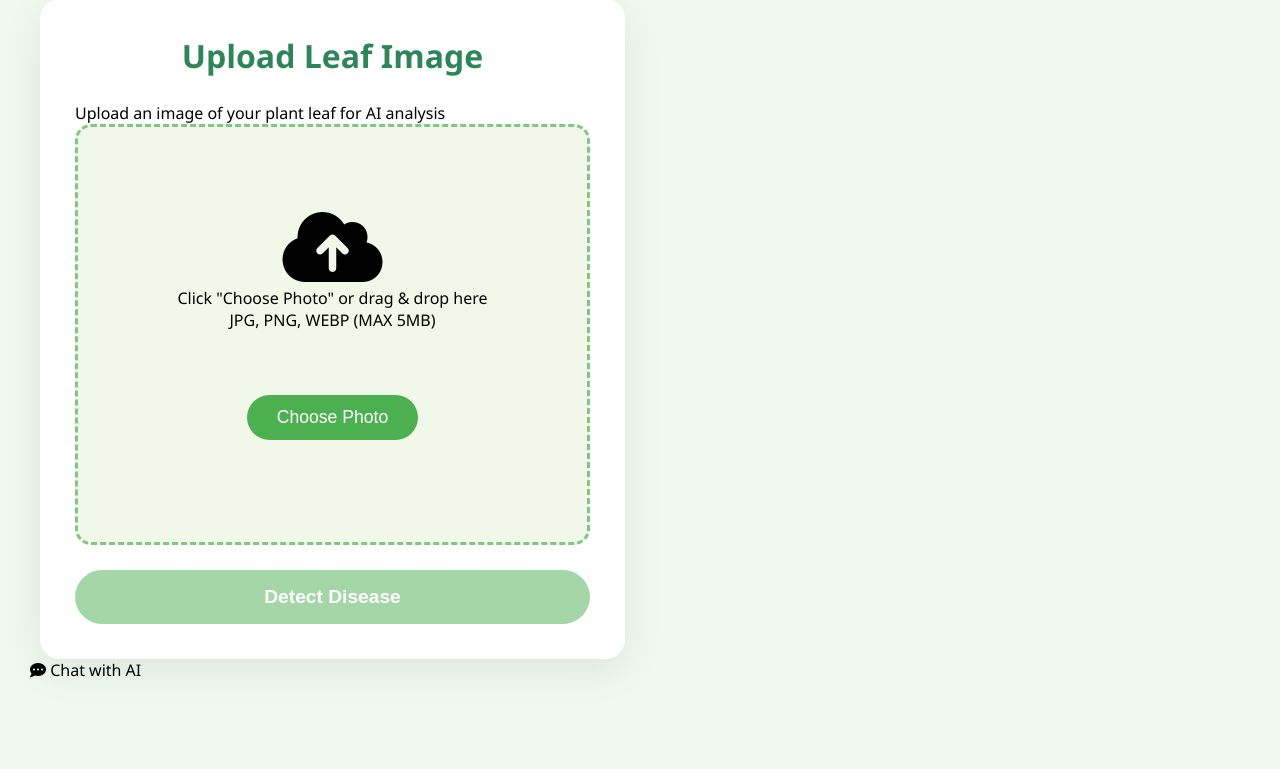
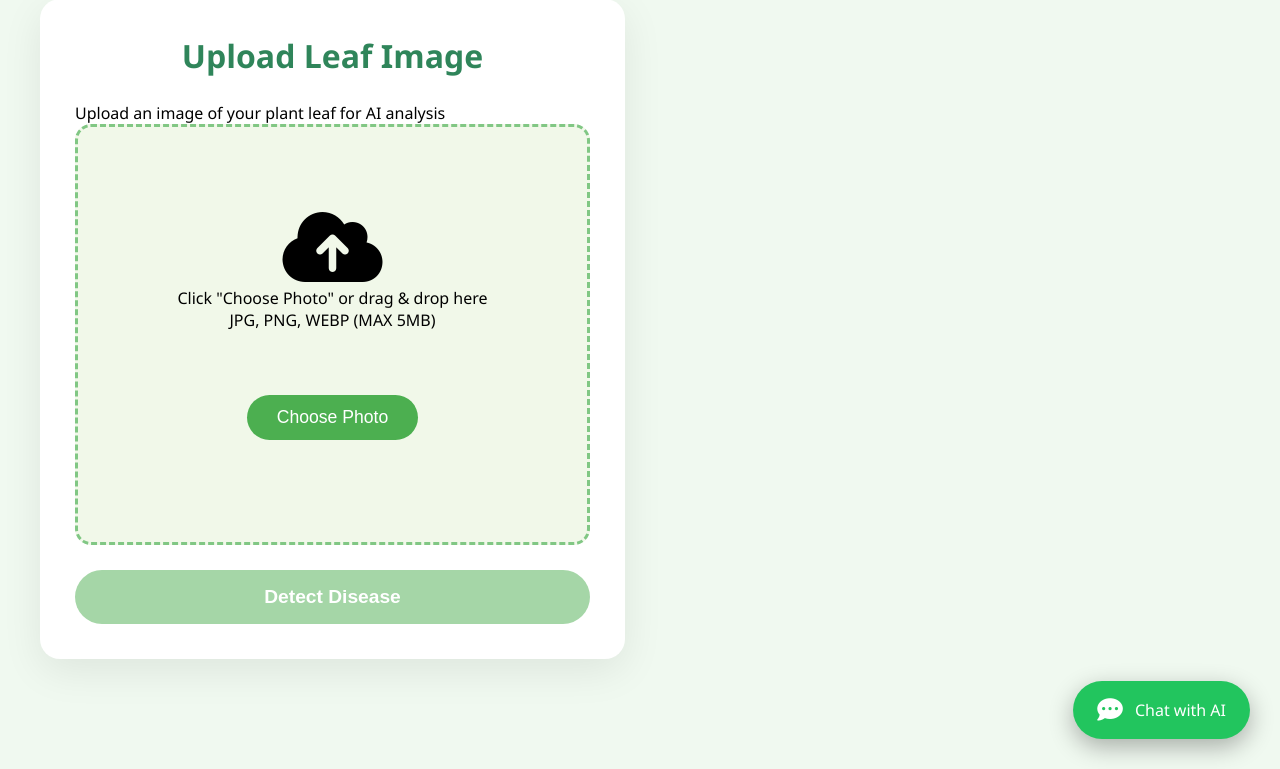
Before and after one commit to Thisurika/Crop-Disease-Detection-Ai-and-Chat-bot, a Flask app: page /upload in a window 1280 px wide. Shown: the part 31-800 px from the top of the page. Run offline with Flask 3, Linux system fonts and the light colour scheme; parts of the project's set-up code (start-up, migrations or seed data) failed here and were passed over.

Commit message:
Enhance chat interface and add floating button
Added styles and functionality for chat interface and floating chat button.

```diff
--- a/frontend/templates/index.html
+++ b/frontend/templates/index.html
@@ -1,12 +1,91 @@
 <!DOCTYPE html>
 <html lang="en">
+
 <head>
     <meta charset="UTF-8" />
-    <meta name="viewport" content="width=device-width, initial-scale=1.0"/>
+    <meta name="viewport" content="width=device-width, initial-scale=1.0" />
     <title>Plant Disease Detector</title>
-    <link rel="stylesheet" href="{{ url_for('static', filename='css/style.css') }}">
-    <link rel="stylesheet" href="https://cdnjs.cloudflare.com/ajax/libs/font-awesome/6.5.0/css/all.min.css"/>
+    <link rel="stylesheet" href="{{ url_for('static', filename='css/style.css') }}?v=3">
+    <link rel="stylesheet" href="https://cdnjs.cloudflare.com/ajax/libs/font-awesome/6.5.0/css/all.min.css" />
+    <style>
+        /* Force Chat Bubble to Float - Bypasses External Cache */
+        .chat-bubble {
+            position: fixed !important;
+            bottom: 30px !important;
+            right: 30px !important;
+            background: #22c55e !important;
+            color: white !important;
+            padding: 16px 24px !important;
+            border-radius: 50px !important;
+            box-shadow: 0 8px 25px rgba(0, 0, 0, 0.3) !important;
+            display: flex !important;
+            align-items: center !important;
+            gap: 12px !important;
+            cursor: pointer !important;
+            transition: all 0.3s !important;
+            z-index: 999999 !important;
+        }
+
+        .chat-bubble:hover {
+            background: #16a34a !important;
+            transform: scale(1.1) !important;
+        }
+
+        .chat-bubble i {
+            font-size: 1.6rem !important;
+        }
+
+        .chat-container {
+            position: fixed !important;
+            bottom: 90px !important;
+            right: 30px !important;
+            width: 350px !important;
+            height: auto !important;
+            background: white !important;
+            border-radius: 20px !important;
+            box-shadow: 0 12px 40px rgba(0, 0, 0, 0.3) !important;
+            overflow: hidden !important;
+            z-index: 999999 !important;
+            display: none;
+            /* Initially hidden */
+            flex-direction: column !important;
+        }
+
+        .chat-header {
+            background: #2f855a !important;
+            color: white !important;
+            padding: 18px !important;
+            text-align: center !important;
+            font-size: 1.4rem !important;
+            font-weight: 600 !important;
+        }
+
+        .chat-body {
+            height: 340px !important;
+            overflow-y: auto !important;
+            padding: 25px !important;
+            background: #fafafa !important;
+        }
+
+        .chat-input-area {
+            display: flex !important;
+            padding: 18px !important;
+            border-top: 1px solid #e0e0e0 !important;
+            background: white !important;
+        }
+    </style>
+    <script>
+        function toggleChat() {
+            var cc = document.getElementById('chatContainer');
+            if (cc.style.display === 'none' || cc.style.display === '') {
+                cc.style.display = 'flex';
+            } else {
+                cc.style.display = 'none';
+            }
+        }
+    </script>
 </head>
+
 <body>
     <div class="container">
         <!-- Upload Card -->
@@ -51,13 +130,23 @@
                 <p id="advice-text">Upload and analyze to get advice...</p>
             </div>
 
-            <img id="preview-img" src="" alt="Uploaded Leaf" style="display: none; max-width: 100%; border-radius: 12px; margin-top: 20px;" />
+            <!-- Animated Agriculture Innovation GIF -->
+            <div id="preview-anim"
+                style="display: none; text-align: center; margin-top: 25px; border-radius: 15px; overflow: hidden; box-shadow: 0 10px 25px rgba(0,0,0,0.1);">
+                <img src="https://cdn.dribbble.com/userupload/24439185/file/original-2c9b06bf14c1c8732d59221e3c498f9f.gif"
+                    alt="Agriculture Innovation"
+                    style="width: 100%; max-width: 400px; height: auto; display: block; margin: 0 auto;" />
+                <p style="font-size: 0.8rem; color: #888; margin-top: 8px;"></p>
+            </div>
         </div>
     </div>
 
-    <!-- Chat Section -->
+    <!-- Chat Section (Floating) -->
     <div class="chat-container" id="chatContainer" style="display: none;">
         <div class="chat-header">
+            <button id="closeChatBtn" onclick="toggleChat()"
+                style="background: none; border: none; color: white; float: right; cursor: pointer; font-size: 1.2rem;"><i
+                    class="fas fa-times"></i></button>
             <h3>Chat with Plant AI</h3>
         </div>
         <div class="chat-body" id="chatBody"></div>
@@ -68,12 +157,13 @@
     </div>
 
     <!-- Floating Chat Button -->
-<div class="chat-bubble" id="chatBubble">
-    <i class="fas fa-comment-dots"></i>
-    <span>Chat with AI</span>
-</div>
+    <div class="chat-bubble" id="chatBubble" onclick="toggleChat()">
+        <i class="fas fa-comment-dots"></i>
+        <span>Chat with AI</span>
+    </div>
 
 
-    <script src="{{ url_for('static', filename='js/script.js') }}"></script>
+    <script src="{{ url_for('static', filename='js/script.js') }}?v=3"></script>
 </body>
+
 </html>
```
